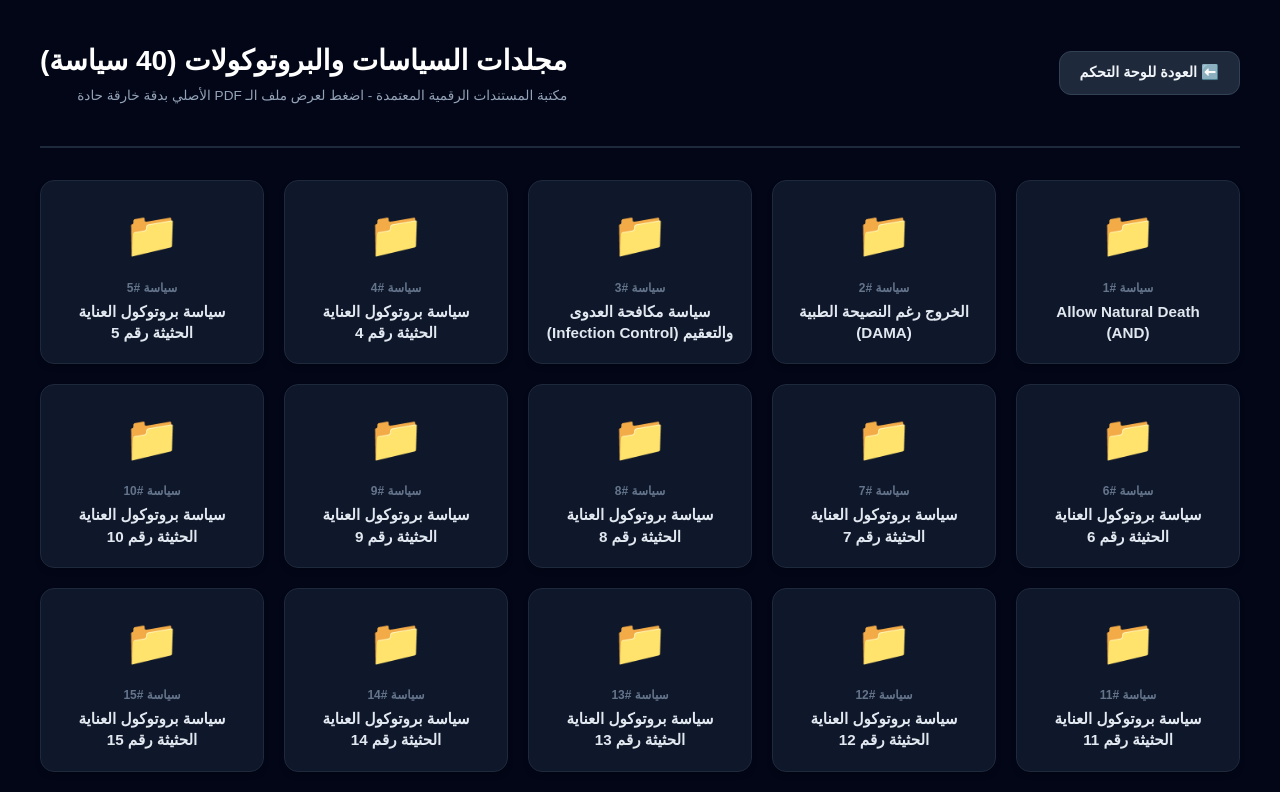
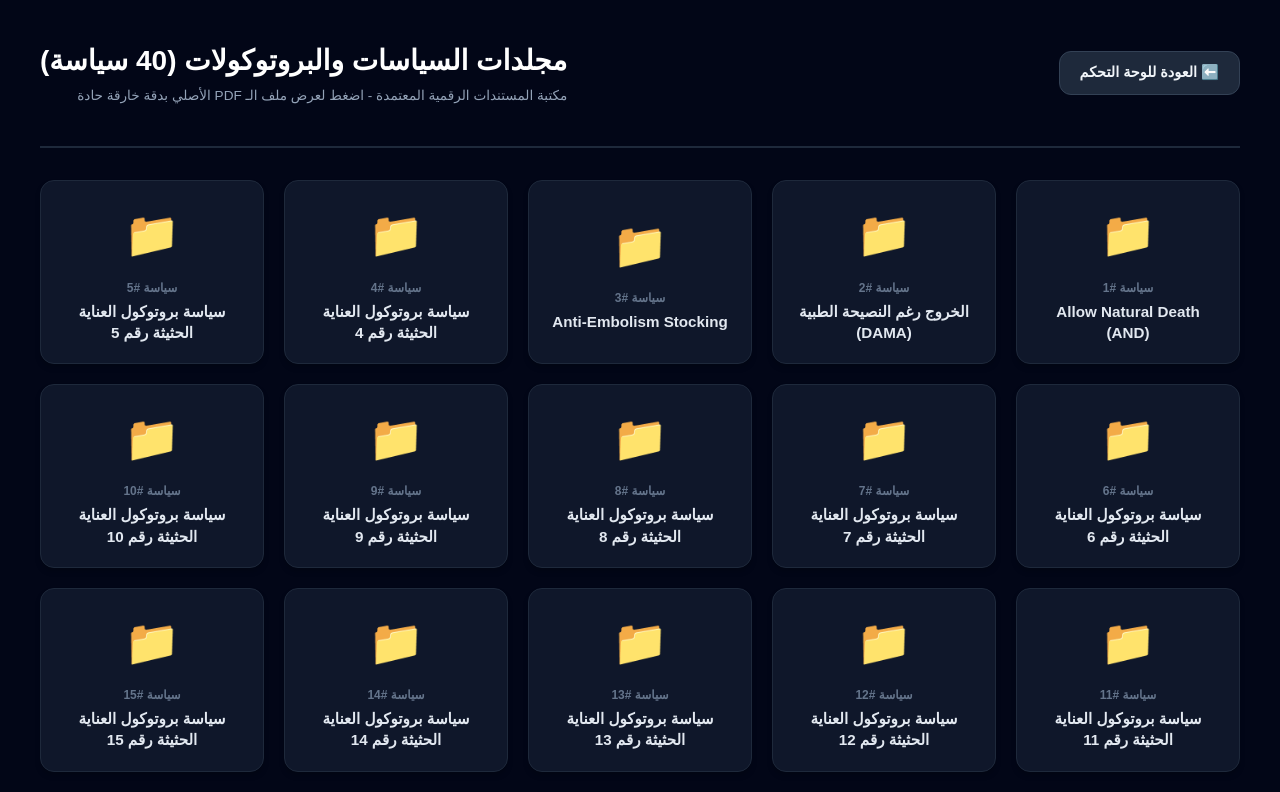
Before and after one commit to samcashbmwusa/icu-adult-infusion-calculator, a Next.js app: page /policies in a window 1280 px wide. Shown: the top 792 px of the page. Built offline with nearby package versions, Linux system fonts and the light colour scheme.

Commit message:
Integrate Anti-Embolism Stocking policy PDF

```diff
--- a/app/policies/page.tsx
+++ b/app/policies/page.tsx
@@ -6,14 +6,14 @@ import { useRouter } from 'next/navigation';
 interface Policy {
   id: number;
   title: string;
-  pdfUrl: string; // رابط الـ PDF الرسمي المتصل بسحاب جوجل د those
+  pdfUrl: string; // رابط الـ PDF الرسمي المتصل بسحاب جوجل
 }
 
 export default function PoliciesPage() {
   const router = useRouter();
   const [selectedPdf, setSelectedPdf] = useState<string | null>(null);
 
-  // مصفوفة الـ 40 سياسة - تم تفعيل السياسة الأولى والثانية بنجاح
+  // مصفوفة الـ 40 سياسة - تم تفعيل السياسات الثلاث الأولى بنجاح
   const policies: Policy[] = [
     {
       id: 1,
@@ -23,12 +23,12 @@ export default function PoliciesPage() {
     {
       id: 2,
       title: "الخروج رغم النصيحة الطبية (DAMA)",
-      pdfUrl: "https://drive.google.com/file/d/1vJUFXvmf8dDb9RKUI7uLRmyiAUE5pGfo/preview" // رابط السياسة الثانية الجديد
+      pdfUrl: "https://drive.google.com/file/d/1vJUFXvmf8dDb9RKUI7uLRmyiAUE5pGfo/preview"
     },
     {
       id: 3,
-      title: "سياسة مكافحة العدوى والتعقيم (Infection Control)",
-      pdfUrl: "" // أضف رابط الـ preview الخاص بها لاحقاً بنفس الطريقة
+      title: "Anti-Embolism Stocking",
+      pdfUrl: "https://drive.google.com/file/d/1wO-PvVfnUIYn9bzq3dPielokQ0mmPCy2/preview" // رابط السياسة الثالثة الجديد
     },
     ...Array.from({ length: 37 }, (_, i) => ({
       id: i + 4,
```
